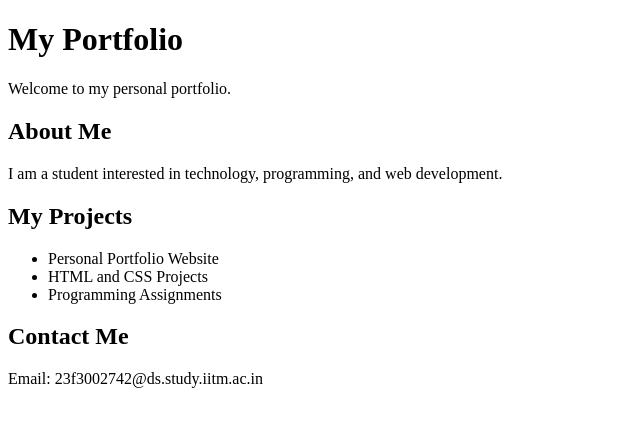
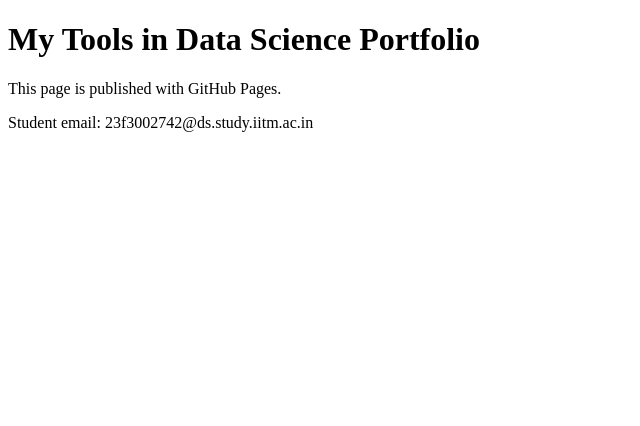
Before and after one commit to 23f3002742/host-your-portfolio-on-github-pages, a plain HTML site: page index.html in a window 1280 px wide. Shown: the whole page, without its empty margins (0-640 px from the left). Drawn offline with Linux system fonts and the light colour scheme.

Commit message:
Revise HTML structure and content for portfolio
Updated the title and meta tags, and modified the content structure.

```diff
--- a/index.html
+++ b/index.html
@@ -1,38 +1,18 @@
-<!DOCTYPE html>
+<!doctype html>
 <html lang="en">
 
 <head>
-    <meta charset="UTF-8">
-    <meta name="viewport" content="width=device-width, initial-scale=1.0">
-    <title>My Portfolio</title>
+    <meta charset="utf-8">
+    <meta name="viewport" content="width=device-width, initial-scale=1">
+    <title>My TDS Portfolio</title>
 </head>
 
 <body>
-    <header>
-        <h1>My Portfolio</h1>
-        <p>Welcome to my personal portfolio.</p>
-    </header>
-
-    <section>
-        <h2>About Me</h2>
-        <p>I am a student interested in technology, programming, and web development.</p>
-    </section>
-
-    <section>
-        <h2>My Projects</h2>
-        <ul>
-            <li>Personal Portfolio Website</li>
-            <li>HTML and CSS Projects</li>
-            <li>Programming Assignments</li>
-        </ul>
-    </section>
-
-    <section>
-        <h2>Contact Me</h2>
-        <p>Email:
-            <!--email_off-->23f3002742@ds.study.iitm.ac.in<!--/email_off-->
-        </p>
-    </section>
+    <main>
+        <h1>My Tools in Data Science Portfolio</h1>
+        <p>This page is published with GitHub Pages.</p>
+        <p>Student email: <!--email_off-->23f3002742@ds.study.iitm.ac.in<!--/email_off--></p>
+    </main>
 </body>
 
 </html>
```
